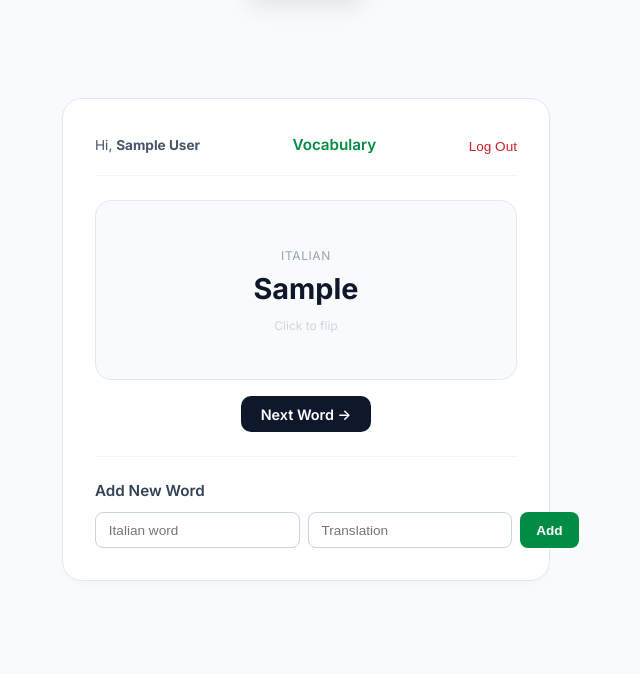
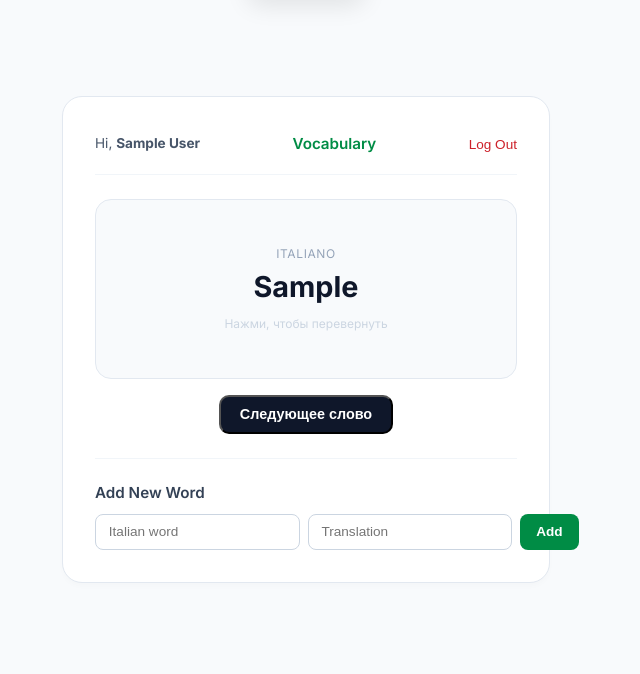
Before and after one commit to platilich/Jatalian, a Django app: page / in a window 1280 px wide. Shown: the part 57-731 px from the top of the page, without its empty margins (334-974 px from the left). Run offline with Django 5.2, Linux system fonts and the light colour scheme; a user stored in the database is signed in; tables that the repository leaves empty hold one stand-in row (values such as "Sample post").

Commit message:
Version 0.1. The first version of the site where everything works, though the design is poor and the code may not be fully optimized; adding new words works, and card flipping functions correctly.

```diff
--- a/Jatalian/asgi.py
+++ b/jatalian/asgi.py
@@ -1,5 +1,5 @@
 """
-ASGI config for Jatalian project.
+ASGI config for jatalian project.
 
 It exposes the ASGI callable as a module-level variable named ``application``.
 
@@ -11,6 +11,6 @@ import os
 
 from django.core.asgi import get_asgi_application
 
-os.environ.setdefault('DJANGO_SETTINGS_MODULE', 'Jatalian.settings')
+os.environ.setdefault('DJANGO_SETTINGS_MODULE', 'jatalian.settings')
 
 application = get_asgi_application()
--- a/Jatalian/settings.py
+++ b/jatalian/settings.py
@@ -1,5 +1,5 @@
 """
-Django settings for Jatalian project.
+Django settings for jatalian project.
 
 Generated by 'django-admin startproject' using Django 6.1.1.
 
@@ -69,7 +69,7 @@ SITE_ID = 1
 
 
 
-ROOT_URLCONF = 'Jatalian.urls'
+ROOT_URLCONF = 'jatalian.urls'
 
 TEMPLATES = [
     {
@@ -86,7 +86,7 @@ TEMPLATES = [
     },
 ]
 
-WSGI_APPLICATION = 'Jatalian.wsgi.application'
+WSGI_APPLICATION = 'jatalian.wsgi.application'
 
 
 # Database
--- a/Jatalian/urls.py
+++ b/jatalian/urls.py
@@ -1,5 +1,5 @@
 """
-URL configuration for Jatalian project.
+URL configuration for jatalian project.
 
 The `urlpatterns` list routes URLs to views. For more information please see:
     https://docs.djangoproject.com/en/6.1/topics/http/urls/
@@ -25,5 +25,4 @@ urlpatterns = [
     path('admin/', admin.site.urls),
     path('accounts/', include('allauth.urls')),
     path('', views.home, name='home'),
-    path('next_word/', views.next_word, name='next_word'),
 ]
--- a/Jatalian/wsgi.py
+++ b/jatalian/wsgi.py
@@ -1,5 +1,5 @@
 """
-WSGI config for Jatalian project.
+WSGI config for jatalian project.
 
 It exposes the WSGI callable as a module-level variable named ``application``.
 
@@ -11,6 +11,6 @@ import os
 
 from django.core.wsgi import get_wsgi_application
 
-os.environ.setdefault('DJANGO_SETTINGS_MODULE', 'Jatalian.settings')
+os.environ.setdefault('DJANGO_SETTINGS_MODULE', 'jatalian.settings')
 
 application = get_wsgi_application()
--- a/manage.py
+++ b/manage.py
@@ -6,7 +6,7 @@ import sys
 
 def main():
     """Run administrative tasks."""
-    os.environ.setdefault('DJANGO_SETTINGS_MODULE', 'Jatalian.settings')
+    os.environ.setdefault('DJANGO_SETTINGS_MODULE', 'jatalian.settings')
     try:
         from django.core.management import execute_from_command_line
     except ImportError as exc:
--- a/static/css/style.css
+++ b/static/css/style.css
@@ -329,3 +329,11 @@ body {
     color: #0f172a;
     text-decoration: underline;
 }
+
+
+.flashcard {
+    display: none;
+}
+.flashcard.active {
+    display: block;
+}
--- /dev/null
+++ b/static/js/script.js
@@ -0,0 +1,30 @@
+// 1. Клик по карточке — переворачиваем её
+document.querySelectorAll('.flashcard').forEach(card => {
+    card.addEventListener('click', () => {
+        card.classList.toggle('flipped');
+    });
+});
+
+// 2. Клик по кнопке — переключаем на следующую карточку
+const nextBtn = document.getElementById('next-btn');
+if (nextBtn) {
+    nextBtn.addEventListener('click', () => {
+        const cards = document.querySelectorAll('.flashcard');
+        let activeIndex = -1;
+
+        cards.forEach((card, index) => {
+            if (card.classList.contains('active')) {
+                activeIndex = index;
+            }
+        });
+
+        if (activeIndex !== -1) {
+            // Убираем показ и переворот с текущей карточки
+            cards[activeIndex].classList.remove('active', 'flipped');
+
+            // Показываем следующую по кругу
+            const nextIndex = (activeIndex + 1) % cards.length;
+            cards[nextIndex].classList.add('active');
+        }
+    });
+}
--- a/templates/base.html
+++ b/templates/base.html
@@ -36,5 +36,8 @@
     </div>
 </footer>
 
+
+<script src="{% static 'js/script.js' %}"></script>
+
 </body>
 </html>
--- a/templates/index.html
+++ b/templates/index.html
@@ -6,40 +6,40 @@
     <div class="card main-card">
         <!-- Навигационная панель пользователя -->
         <div class="user-bar">
-            <span class="user-name">Hi, <strong>{{ request.user.get_full_name|default:request.user.email }}</strong></span>
+            <span class="user-name">Hi, <strong>{{ request.user.get_full_name|default:request.user.username }}</strong></span>
 
             <a href="#" class="nav-vocabulary">Vocabulary</a>
 
-            <form action="{% url 'account_logout' %}" method="post">
+            <form action="{% url 'account_logout' %}" method="post" style="margin: 0;">
                 {% csrf_token %}
                 <button type="submit" class="btn-logout">Log Out</button>
             </form>
         </div>
 
-        <!-- Крупная интерактивная карточка (Вариант А) -->
-        {% if words %}
-            {% with word=words.0 %}
+        <!-- Контейнер для карточек -->
         <div class="flashcard-container">
-                    <div class="flashcard" onclick="this.classList.toggle('flipped')">
+            {% for word in words %}
+                <div class="flashcard {% if forloop.first %}active{% endif %}">
                     <div class="card-face card-front">
-                            <span class="card-label">Italian</span>
-                            <h2 class="card-word">{{ word.italian_word }}</h2>
-                            <span class="card-hint">Click to flip</span>
+                        <span class="card-label">Italiano</span>
+                        <div class="card-word">{{ word.italian_word }}</div>
+                        <span class="card-hint">Нажми, чтобы перевернуть</span>
                     </div>
                     <div class="card-face card-back">
-                            <span class="card-label">Translation</span>
-                            <h2 class="card-word">{{ word.translate_word }}</h2>
+                        <span class="card-label">Перевод</span>
+                        <div class="card-word">{{ word.translate_word }}</div>
                     </div>
                 </div>
+            {% empty %}
+                <div class="empty-card-state">
+                    <p>Слов пока нет. Добавь первое ниже!</p>
+                </div>
+            {% endfor %}
         </div>
 
+        {% if words %}
             <div class="card-controls">
-                    <a href="{% url 'next_word' %}" class="btn btn-next">Next Word →</a>
-                </div>
-            {% endwith %}
-        {% else %}
-            <div class="empty-card-state">
-                <p>No words available to practice.</p>
+                <button id="next-btn" class="btn-next">Следующее слово</button>
             </div>
         {% endif %}
 
@@ -48,7 +48,7 @@
         <!-- Форма добавления нового слова -->
         <div class="add-word-section">
             <h3>Add New Word</h3>
-            <form method="post" action="#" class="add-word-form">
+            <form method="post" action="{% url 'home' %}" class="add-word-form">
                 {% csrf_token %}
                 <input type="text" name="italian" placeholder="Italian word" required>
                 <input type="text" name="translation" placeholder="Translation" required>
--- a/words/models.py
+++ b/words/models.py
@@ -1,10 +1,17 @@
 from django.db import models
 from django.conf import settings
 
+from users.models import Category
+
+
 # Create your models here.
 class Word(models.Model):
+    user = models.ForeignKey(settings.AUTH_USER_MODEL, on_delete=models.CASCADE, null=True, blank=True, related_name='words')
+    category = models.ForeignKey(Category, on_delete=models.SET_NULL, null=True, blank=True)
+
     italian_word = models.CharField(max_length=100, verbose_name='Word')
     translate_word = models.CharField(max_length=100, verbose_name='Translation')
+
 
     created = models.DateTimeField(auto_now_add=True, verbose_name='Date of creation')
 
@@ -12,33 +19,3 @@ class Word(models.Model):
 
     def __str__(self):
         return self.italian_word
-
-
-
-
-class UserWord(models.Model):
-    user = models.ForeignKey(
-        settings.AUTH_USER_MODEL,
-        on_delete=models.CASCADE,
-        related_name='user_words'
-    )
-    word = models.ForeignKey(
-        Word,
-        on_delete=models.CASCADE,
-        related_name='user_words'
-    )
-    is_learned = models.BooleanField(
-        default=False,
-        verbose_name='Learned'
-    )
-
-    class Meta:
-        constraints = [
-            models.UniqueConstraint(
-                fields=['user', 'word'],
-                name='unique_user_word'
-            )
-        ]
-
-    def __str__(self):
-        return f'{self.user} — {self.word}'
--- a/words/views.py
+++ b/words/views.py
@@ -6,24 +6,16 @@ from .models import Word
 
 @login_required
 def home(request):
-    words = Word.objects.first()
+    if request.method == 'POST':
+        italian = request.POST.get('italian')
+        translation = request.POST.get('translation')
 
+        if italian and translation:
+            Word.objects.create(
+                user=request.user,
+                italian_word=italian,
+                translate_word=translation
+            )
 
-    context = {
-        'words': [words] if words else []
-    }
-
-
-    return render(request, 'index.html', context)
-
-
-
-def next_word(request):
-    words = Word.objects.order_by('?').first()
-
-    context = {
-        'words': [words] if words else []
-    }
-
-
-    return render(request, 'index.html', context)
+    words = Word.objects.filter(user=request.user)
+    return render(request, 'index.html', {'words': words})
```
Also changed, not shown: users/models.py (+7 -0 lines), words/admin.py (+3 -7 lines), jatalian/__init__.py (added). Lines whose indentation alone changed are shown as unchanged.
